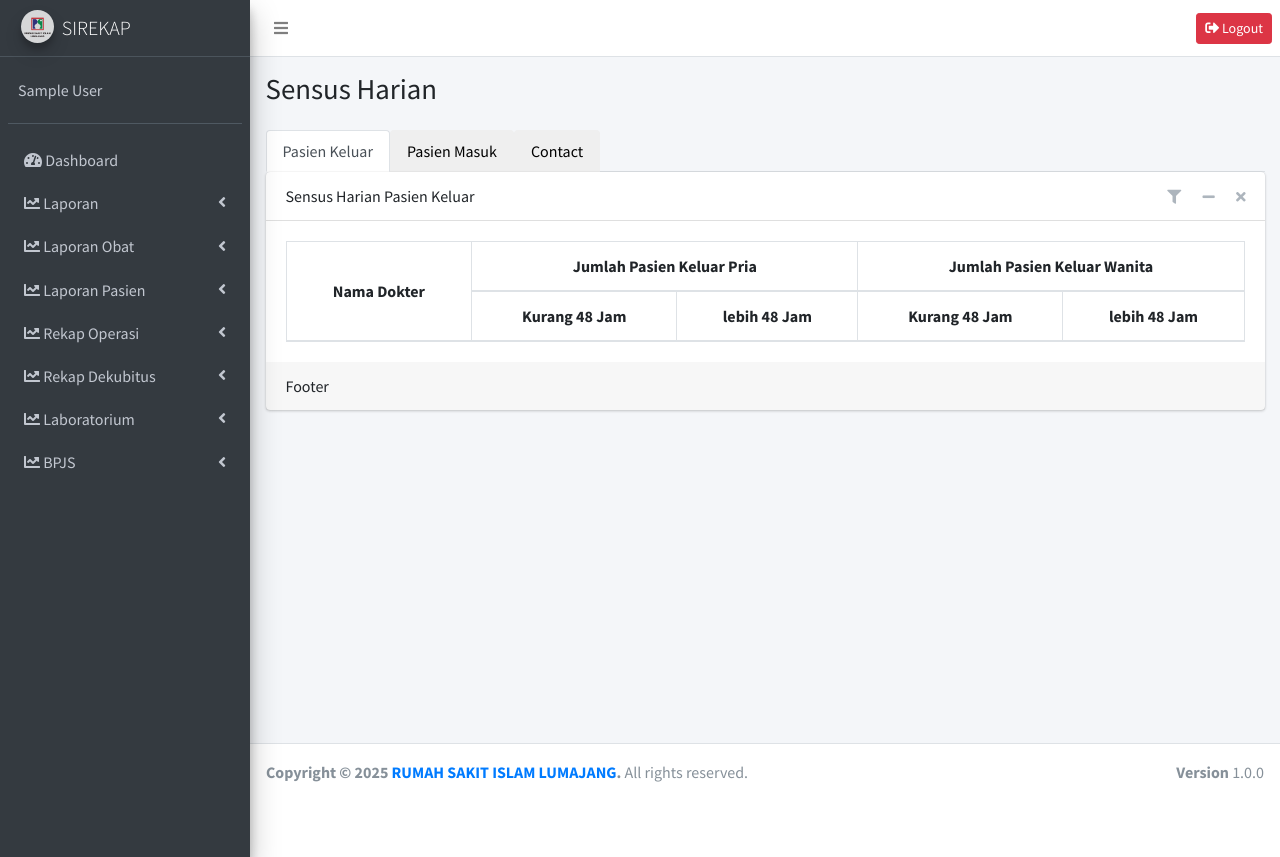
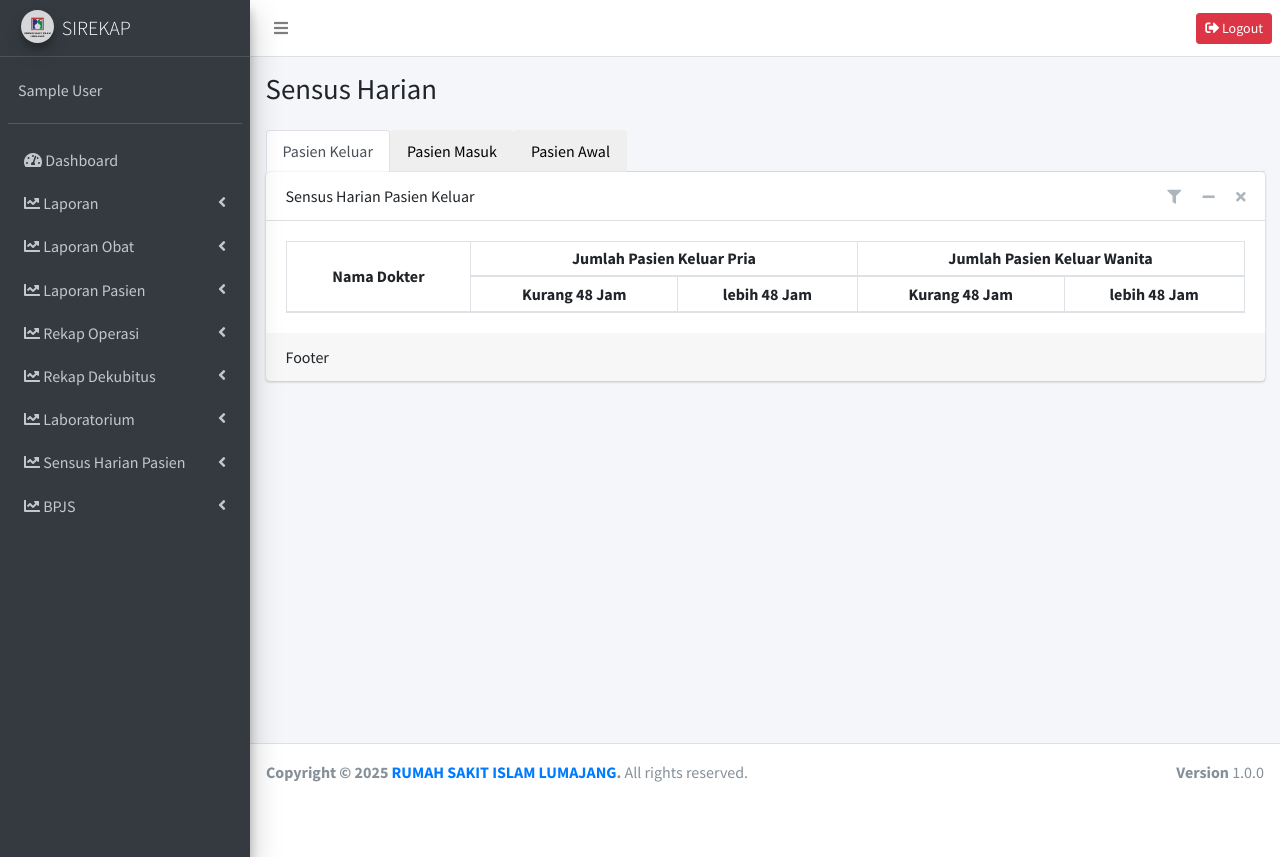
Before and after one commit to fikalovita/SIREKAP, a CodeIgniter app: page /database/SensusHarian in a window 1280 px wide. Run offline with CodeIgniter, Linux system fonts and the light colour scheme; the visitor is signed in with stand-in values (Sample User, id 1); lists and menus that the app fills with data are empty; some libraries are stand-ins or nearby versions.

Commit message:
feat: Update patient admission functionality and enhance sidebar navigation for better user experience

```diff
--- a/application/controllers/SensusHarian.php
+++ b/application/controllers/SensusHarian.php
@@ -54,8 +54,8 @@ class SensusHarian extends CI_Controller
 
     public function dataPasienMasuk()
     {
-        $tglMasuk1 = $this->input->post('tglMasuk1');
-        $tglMasuk2 = $this->input->post('tglMasuk2');
+        $tglMasuk1 = $this->input->post('tglMasuk1') ?: date('Y-m-d');
+        $tglMasuk2 = $this->input->post('tglMasuk2') ?: date('Y-m-d');
         $getPasienMasuk = $this->ModelSensusHarian->pasienMasuk($tglMasuk1, $tglMasuk2)->result();
 
         $data = [];
@@ -66,11 +66,14 @@ class SensusHarian extends CI_Controller
 
             $data[] = $row;
         }
-
         $data_json = [
             'data' => $data
         ];
 
         echo json_encode($data_json);
     }
+
+    public function pasienAwal() {
+
+    }
 }
--- a/application/views/layout/sidebar.php
+++ b/application/views/layout/sidebar.php
@@ -143,6 +143,15 @@
             </ul>
           </li>
           <li class="nav-item">
+            <a href="<?= base_url('SensusHarian') ?>" class="nav-link">
+              <i class="fas fa-chart-line"></i>
+              <p>
+                Sensus Harian Pasien
+                <i class="fas fa-angle-left right"></i>
+              </p>
+            </a>
+          </li>
+          <li class="nav-item">
             <a href="#" class="nav-link">
               <i class="fas fa-chart-line"></i>
               <p>
--- a/application/views/v_sensus_harian.php
+++ b/application/views/v_sensus_harian.php
@@ -10,7 +10,7 @@
                         <button class="nav-link" id="profile-tab" data-toggle="tab" data-target="#profile" type="button" role="tab" aria-controls="profile" aria-selected="false">Pasien Masuk</button>
                     </li>
                     <li class="nav-item" role="presentation">
-                        <button class="nav-link" id="contact-tab" data-toggle="tab" data-target="#contact" type="button" role="tab" aria-controls="contact" aria-selected="false">Contact</button>
+                        <button class="nav-link" id="contact-tab" data-toggle="tab" data-target="#contact" type="button" role="tab" aria-controls="contact" aria-selected="false">Pasien Awal</button>
                     </li>
                 </ul>
                 <div class="tab-content" id="myTabContent">
@@ -67,7 +67,7 @@
                                     <div class="col-8 flex-wrap">
                                     </div>
                                 </div>
-                                <table class="table table-responsive-lg table-bordered" id="tabel-pasien-keluar">
+                                <table class="table table-responsive-lg table-bordered table-sm" id="tabel-pasien-keluar">
                                     <thead>
                                         <tr class="text-center">
                                             <th rowspan="2" class="align-middle">Nama Dokter</th>
@@ -141,7 +141,7 @@
                                     <div class="col-8 flex-wrap">
                                     </div>
                                 </div>
-                                <table class="table table-responsive-lg table-bordered" id="tabel-pasien-masuk">
+                                <table class="table table-responsive-lg table-bordered table-sm" id="tabel-pasien-masuk">
                                     <thead>
                                         <tr class="text-center">
                                             <th class="align-middle">Nama Dokter</th>
@@ -155,7 +155,73 @@
                             </div>
                         </div>
                     </div>
-                    <div class="tab-pane fade" id="contact" role="tabpanel" aria-labelledby="contact-tab">...</div>
+                    <div class="tab-pane fade" id="contact" role="tabpanel" aria-labelledby="contact-tab">
+                        <div class="card">
+                            <div class="card-header">
+                                Sensus Harian Pasien Masuk
+                                <div class="card-tools">
+                                    <button type="button" class="btn btn-tool" data-toggle="modal" data-target="#modalPxMasuk">
+                                        <i class="fas fa-filter"></i>
+                                    </button>
+                                    <button type="button" class="btn btn-tool" data-card-widget="collapse" title="Collapse">
+                                        <i class="fas fa-minus"></i>
+                                    </button>
+                                    <button type="button" class="btn btn-tool" data-card-widget="remove" title="Remove">
+                                        <i class="fas fa-times"></i>
+                                    </button>
+                                </div>
+                            </div>
+                            <div class="modal fade" id="modalPxMasuk" data-backdrop="static" data-keyboard="false" tabindex="-1" aria-labelledby="staticBackdropLabel" aria-hidden="true">
+                                <div class="modal-dialog modal-dialog-centered">
+                                    <div class="modal-content">
+                                        <div class="modal-header">
+                                            <h5 class="modal-title" id="modal1">Filter</h5>
+                                            <button type="button" class="close" data-dismiss="modal" aria-label="Close">
+                                                <span>&times;</span>
+                                            </button>
+                                        </div>
+                                        <div class="modal-body">
+                                            <div>
+                                                <div class="form-row">
+                                                    <div class="col">
+                                                        <div class="form-group">
+                                                            <input class="form form-control" type="text" name="tglMasuk1" id="tglMasuk1" placeholder="--Pilih Tanggal--">
+                                                        </div>
+                                                    </div>
+                                                    <div class="col">
+                                                        <div class="form-group">
+                                                            <input class="form form-control" type="text" name="tglMasuk2" id="tglMasuk2" placeholder="--Pilih Tanggal--">
+                                                        </div>
+                                                    </div>
+                                                </div>
+                                            </div>
+                                        </div>
+                                        <div class="modal-footer">
+                                            <button type="button" class="btn btn-secondary" data-dismiss="modal">Close</button>
+                                            <button class="btn btn-primary" id="tampil-pasien-masuk">Tampilkan</button>
+                                        </div>
+                                    </div>
+                                </div>
+                            </div>
+                            <div class="card-body">
+                                <div class="row">
+                                    <div class="col-8 flex-wrap">
+                                    </div>
+                                </div>
+                                <table class="table table-responsive-lg table-bordered table-sm" id="tabel-pasien-masuk">
+                                    <thead>
+                                        <tr class="text-center">
+                                            <th class="align-middle">Nama Dokter</th>
+                                            <th>Jumlah Pasien Masuk</th>
+                                        </tr>
+                                    </thead>
+                                </table>
+                            </div>
+                            <div class="card-footer">
+                                Footer
+                            </div>
+                        </div>
+                    </div>
                 </div>
             </div>
         </div>
@@ -163,7 +229,7 @@
 </section>
 <script>
     $(function() {
-        $("#tglKeluar1, #tglKeluar2,#tglMasuk1, #tglMasuk2").datepicker({
+        $("#tglKeluar1, #tglKeluar2, #tglMasuk1, #tglMasuk2").datepicker({
             dateFormat: "yy-mm-dd",
             changeMonth: true,
             changeYear: true
@@ -189,7 +255,6 @@
             tabelPasienKeluar.ajax.reload();
             $('#modalPxKeluar').modal('hide');
         })
-
         let tabelPasienMasuk = $('#tabel-pasien-masuk').DataTable({
             processing: true,
             serverSide: true,
```
